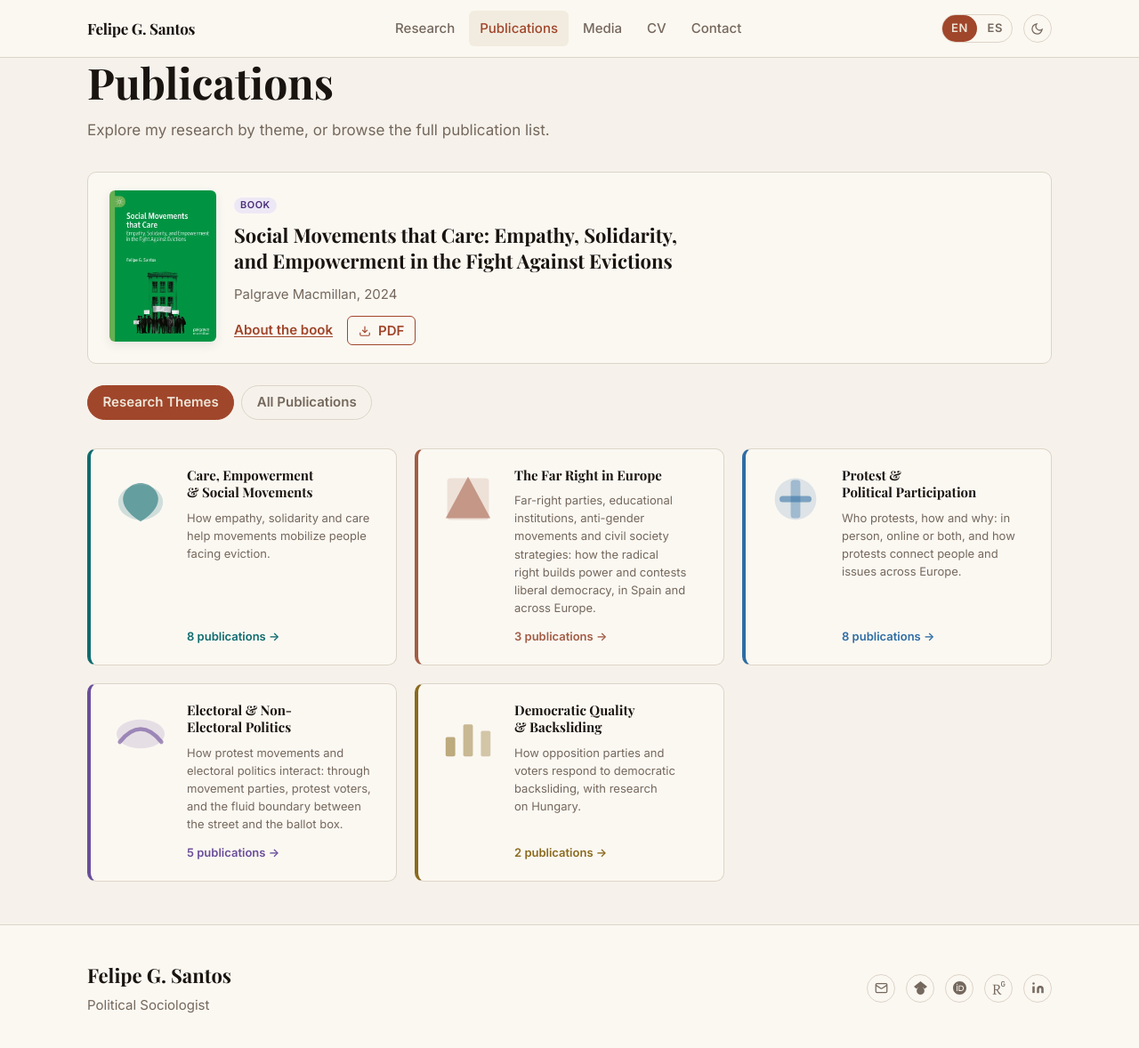
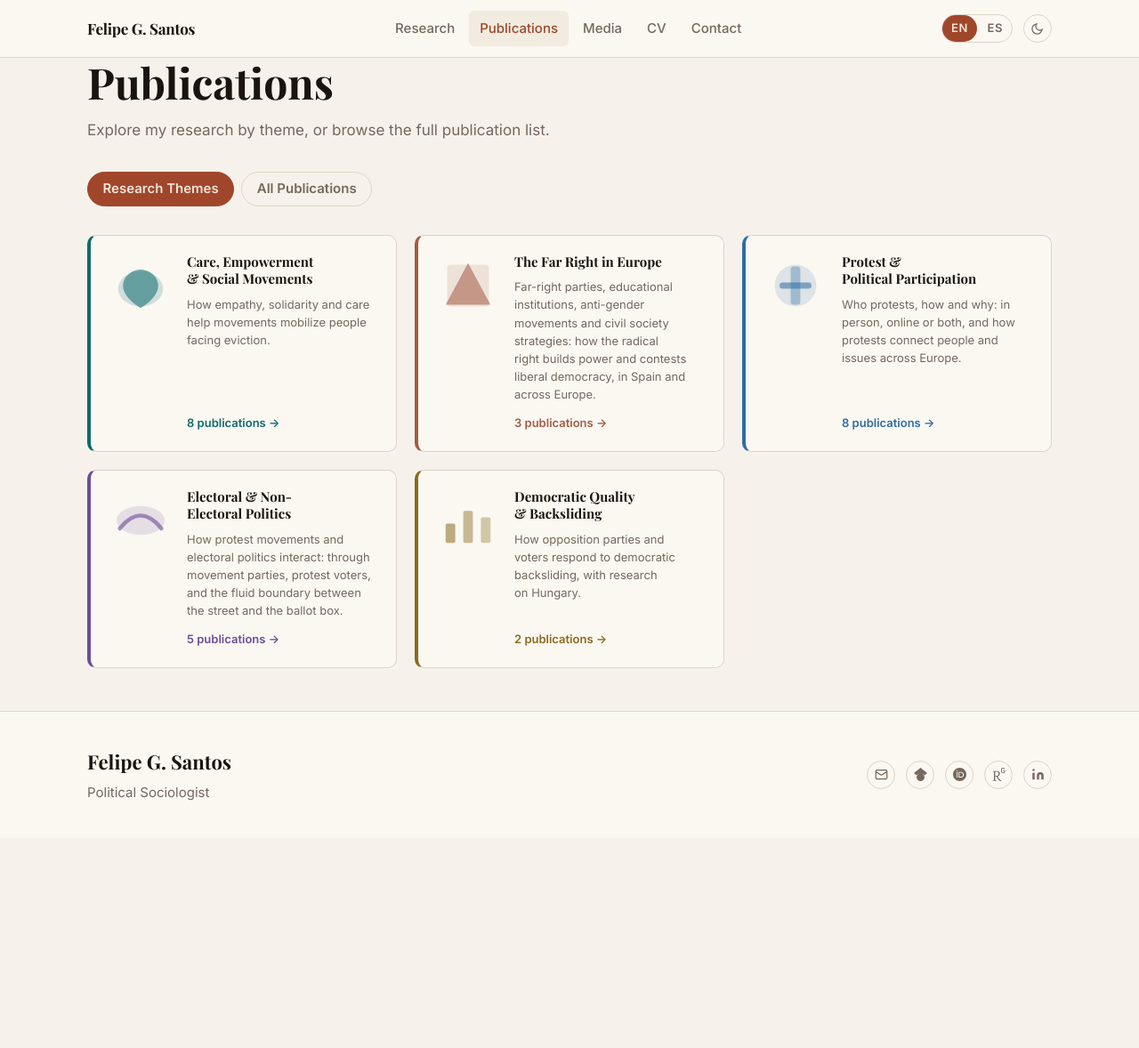
Before and after one commit to felipegsantos-web/felipegsantos.github.io, a Jekyll site: the page built from en/publications/index.html, in a window 1280 px wide and 1182 px high. Shown: the top 1178 px of the window at 89% size. Built offline with Jekyll 4.4.1, drawn with Linux system fonts in a browser that asks for light colours.

Commit message:
Remove the pinned book card from the Publications page; fix header overflow at 701 to 860 px
The mobile menu now starts at 860 px, so the Spanish header no longer pushes the page wider than the viewport at 768 px.

```diff
--- a/_data/book.yml
+++ b/_data/book.yml
@@ -49,9 +49,9 @@ labels:
   print: {en: ISBN (print), es: ISBN (impreso)}
   ebook: {en: ISBN (eBook), es: ISBN (eBook)}
   publisher_page: {en: View on the publisher's site →, es: Ver en la web de la editorial →}
-# Highlight block (homepage and top of the Publications page, _includes/book-card.html).
+# Highlight block (homepage, _includes/book-card.html).
 # The quote is shown only on the homepage, in English on both pages (a sentence from the endorsement by Joan C. Tronto above).
-# The label "Book" / "Libro" is `pub_type_label.book` in i18n.yml; the link to the book page reuses labels.about; the PDF link and the publisher line come from the publication entry.
+# The label "Book" / "Libro" is `pub_type_label.book` in i18n.yml; the link to the book page reuses labels.about.
 highlight:
   sentence_en: "Why do the people hit hardest by a grievance often fail to mobilize, while others with no direct stake join in? A theory of mobilization based on care, built on a year of fieldwork with Spain's Platform of Those Affected by Mortgages (PAH)."
   sentence_es: "¿Por qué quienes más sufren un agravio a menudo no se movilizan, mientras otras personas sin un interés directo sí lo hacen? Una teoría de la movilización basada en el cuidado, a partir de un año de trabajo de campo con la Plataforma de Afectados por la Hipoteca (PAH)."
--- a/_includes/book-card.html
+++ b/_includes/book-card.html
@@ -1,27 +1,20 @@
-{%- comment -%}Book highlight, used on the homepage (`variant="home"`) and at the top of the Publications page (`variant="publications"`). Text: _data/book.yml (highlight, cover, labels) and the book's entry in publications.yml.{%- endcomment -%}
+{%- comment -%}Book band on the homepage. Text: _data/book.yml (highlight, cover, labels) and the book's entry in publications.yml.{%- endcomment -%}
 {%- include vars.html -%}
 {%- assign b = site.data.book -%}
 {%- assign pub = site.data.publications | where: "id", "2024-social-movements-that-care" | first -%}
 {%- assign pubs_nav = I.nav | where: "key", "publications" | first -%}
 {%- assign k_alt = "alt_" | append: L -%}{%- assign k_sentence = "sentence_" | append: L -%}
 {%- assign title_lang = "" -%}{%- if pub.lang != L %}{% capture title_lang %} lang="{{ pub.lang }}"{% endcapture %}{% endif -%}
-<section class="book-feature book-feature--{{ include.variant }}" aria-labelledby="book-feature-{{ include.variant }}-h">
+<section class="book-feature book-feature--home" aria-labelledby="book-feature-home-h">
   <img class="book-feature__cover" src="{{ rel }}{{ b.cover.file | remove_first: '/' }}" alt="{{ b.cover[k_alt] }}" width="{{ b.cover.width }}" height="{{ b.cover.height }}" loading="lazy">
   <div class="book-feature__body">
     <p class="book-feature__label"><span class="type-badge type-badge--book">{{ I.pub_type_label.book[L] }}</span></p>
-    <h2 class="book-feature__title" id="book-feature-{{ include.variant }}-h"{{ title_lang }}>{{ pub.title }}</h2>
-    {%- if include.variant == "home" %}
+    <h2 class="book-feature__title" id="book-feature-home-h"{{ title_lang }}>{{ pub.title }}</h2>
     <p class="book-feature__text">{{ b.highlight[k_sentence] }}</p>
     <p class="book-feature__links"><a href="{{ pubs_nav.url[L] }}{{ pub.page }}/" class="inline-link" data-goatcounter-click="book-home">{{ b.labels.about[L] }}</a></p>
-    {%- else %}
-    <p class="book-feature__venue">{{ pub.venue }}, {{ pub.year }}</p>
-    <p class="book-feature__links"><a href="{{ pubs_nav.url[L] }}{{ pub.page }}/" class="inline-link" data-goatcounter-click="book-publications">{{ b.labels.about[L] }}</a>{% if pub.pdf %}<a href="{{ pub.pdf }}" class="pub-entry__download" download data-goatcounter-click="pdf-{{ pub.id }}">{% include icon.html name="download" %} {{ I.pdf_label[pub.pdf_version][L] }}<span class="sr-only"{{ title_lang }}>: {{ pub.title | strip_html }}</span></a>{% endif %}</p>
-    {%- endif %}
   </div>
-  {%- if include.variant == "home" %}
   <blockquote class="book-quote book-feature__quote" lang="en">
     <p>{{ b.highlight.quote.text }}</p>
     <footer>{{ b.highlight.quote.who }}</footer>
   </blockquote>
-  {%- endif %}
 </section>
--- a/assets/css/components.css
+++ b/assets/css/components.css
@@ -678,7 +678,7 @@ a:focus-visible,button:focus-visible{outline:3px solid var(--teal);outline-offse
 .pub-entry__download:hover{background:var(--accent);color:var(--bg)}
 .pub-entry__download svg{width:14px;height:14px}
 
-/* ── Book highlight (homepage and top of the Publications page) ── */
+/* ── Book band (homepage) ── */
 .book-feature{display:grid;grid-template-columns:1fr;justify-items:start;gap:var(--sp4);padding:var(--sp5) var(--sp6);
   background:var(--surface);border:1px solid var(--border);border-radius:var(--r-lg);margin-bottom:var(--sp6)}
 .book-feature--home{margin-bottom:0}
@@ -687,7 +687,7 @@ a:focus-visible,button:focus-visible{outline:3px solid var(--teal);outline-offse
 .book-feature__label{margin-bottom:var(--sp2)}
 .book-feature__title{font-family:var(--font-display);font-size:var(--tx-lg);font-weight:700;color:var(--text);line-height:1.3}
 .book-feature--home .book-feature__title{font-size:var(--tx-base)}
-.book-feature__text,.book-feature__venue{font-size:var(--tx-sm);color:var(--text-muted);line-height:1.6;margin-top:var(--sp3);max-width:none}
+.book-feature__text{font-size:var(--tx-sm);color:var(--text-muted);line-height:1.6;margin-top:var(--sp3);max-width:none}
 .book-feature--home .book-feature__text{max-width:65ch}
 .book-feature__links{display:flex;flex-wrap:wrap;align-items:center;gap:var(--sp2) var(--sp4);margin-top:var(--sp3);font-size:var(--tx-sm);font-weight:600}
 .book-feature__quote{margin:0;max-width:none;background:var(--bg-alt)}
--- a/assets/css/layout.css
+++ b/assets/css/layout.css
@@ -111,7 +111,7 @@ span.lang-toggle__btn{cursor:default}
 @media(max-width:900px){
   .site-logo__role{display:none}
 }
-@media(max-width:700px){
+@media(max-width:860px){
   .site-nav{display:none}
   .mobile-menu-btn{display:flex}
 
--- a/en/publications/index.html
+++ b/en/publications/index.html
@@ -14,8 +14,6 @@ jsonld_description: "Books, journal articles, and book chapters by Felipe G. San
       <h1 class="page-title">Publications</h1>
       <p class="page-intro">Explore my research by theme, or browse the full publication list.</p>
     </div>
-
-    {% include book-card.html variant="publications" %}
 
     <!-- View toggle: by-theme vs flat list -->
     <div class="pub-view-toggle" role="group" aria-label="{{ I.view_mode_label[L] }}">
--- a/es/publicaciones/index.html
+++ b/es/publicaciones/index.html
@@ -14,8 +14,6 @@ jsonld_description: "Libros, artículos y capítulos de Felipe G. Santos."
       <h1 class="page-title">Publicaciones</h1>
       <p class="page-intro">Explora mi investigación por tema o recorre la lista completa de publicaciones.</p>
     </div>
-
-    {% include book-card.html variant="publications" %}
 
     <!-- View toggle: by-theme vs flat list -->
     <div class="pub-view-toggle" role="group" aria-label="{{ I.view_mode_label[L] }}">
```
